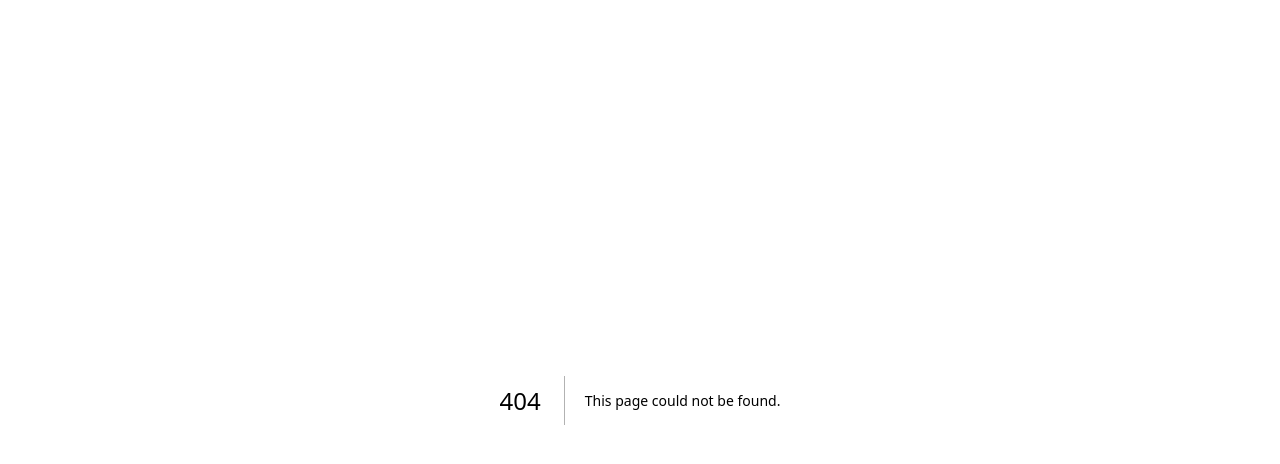
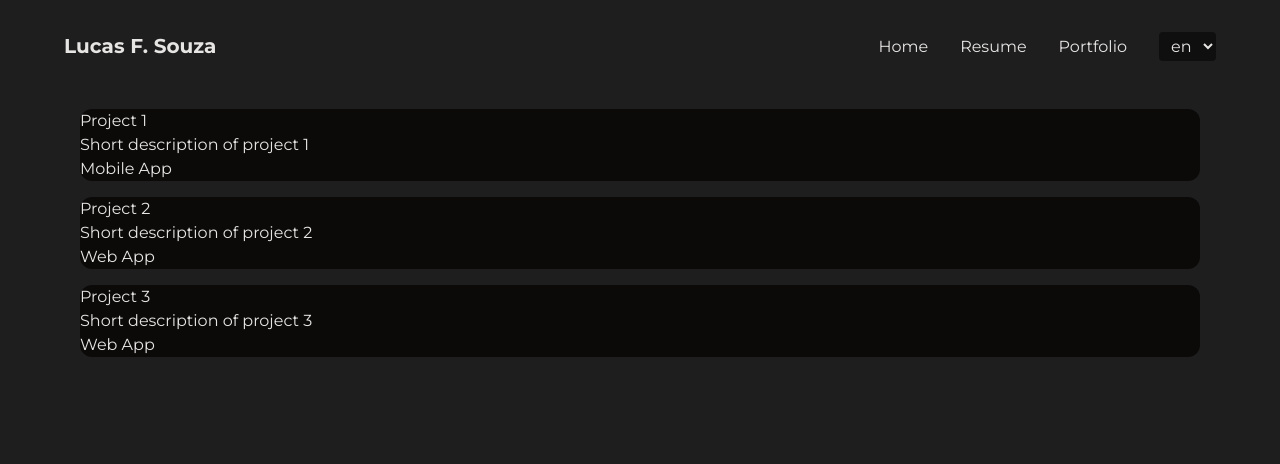
Before and after one commit to LucasFASouza/lucasfsouza, a Next.js app: page /portfolio in a window 1280 px wide. Before the commit this address had no page. Shown: the top 464 px of the page. Built offline with nearby package versions, Linux system fonts and the light colour scheme.

Commit message:
Draft portfolio page + minor changes

```diff
--- a/components/Navbar.js
+++ b/components/Navbar.js
@@ -2,9 +2,13 @@ import React from "react";
 import Link from "next/link";
 import { useRouter } from "next/router";
 import I18nSelect from "./I18nSelect";
+import { FormattedMessage, useIntl } from "react-intl";
 
 const Navbar = () => {
   const router = useRouter();
+  const intl = useIntl();
+
+  const links = intl.messages["navbar"] || [];
 
   return (
     <nav className="flex justify-between py-8">
@@ -12,16 +16,13 @@ const Navbar = () => {
         Lucas F. Souza
       </Link>
       <ul className="flex gap-8 items-center">
-        <li>
-          <Link href="/" locale={router.locale}>
-            Home
-          </Link>
-        </li>
-        <li>
-          <Link href="/resume" locale={router.locale}>
-            Resumé
-          </Link>
-        </li>
+        {links.map((link, index) => (
+          <li key={index}>
+            <Link href={link.href} locale={router.locale}>
+              <span>{link.label}</span>
+            </Link>
+          </li>
+        ))}
         <li>
           <I18nSelect />
         </li>
--- a/i18n/en.json
+++ b/i18n/en.json
@@ -1,6 +1,22 @@
 {
+  "navbar": [
+    {
+      "label": "Home",
+      "href": "/"
+    },
+    {
+      "label": "Resume",
+      "href": "/resume"
+    },
+    {
+      "label": "Portfolio",
+      "href": "/portfolio"
+    }
+  ],
+
   "page.home.head.title": "Lucas F. Souza",
   "page.home.head.meta.description": "Lucas F. Souza Portfolio",
+
   "page.home.title": "Hey, \nI'm <b>Lucas F. Souza</b>",
   "page.home.description": "I will write something here, maybe chatgpt will help me, to use a lot a buzzwords and make it seem like I actually know a couple of stuff that I only ever heard of.",
 
--- a/i18n/pt.json
+++ b/i18n/pt.json
@@ -1,4 +1,19 @@
 {
+  "navbar": [
+    {
+      "label": "Home",
+      "href": "/"
+    },
+    {
+      "label": "Currículo",
+      "href": "/resume"
+    },
+    {
+      "label": "Portfólio",
+      "href": "/portfolio"
+    }
+  ],
+
   "page.home.head.title": "Lucas F. Souza",
   "page.home.head.meta.description": "Portfólio de Lucas F. Souza",
   "page.home.title": "Olá,\nEu sou <b>Lucas F. Souza</b>",
--- /dev/null
+++ b/pages/portfolio.js
@@ -0,0 +1,65 @@
+import React, { useState, useEffect } from "react";
+import Modal from "../components/Modal"; // import your Modal component
+import { FormattedMessage, useIntl } from "react-intl";
+import Layout from "@/components/Layout";
+import { useRouter } from "next/router";
+import Head from "next/head";
+
+const Portfolio = ({ dir }) => {
+  const [selectedProject, setSelectedProject] = useState(null);
+
+  const { locales } = useRouter();
+
+  const intl = useIntl();
+  const projects = intl.messages["page.portfolio.projects"] || [];
+
+  const title = intl.formatMessage({ id: "page.home.head.title" });
+  const description = intl.formatMessage({
+    id: "page.home.head.meta.description",
+  });
+
+  const handleOpenModal = (project) => {
+    setSelectedProject(project);
+  };
+
+  const handleCloseModal = () => {
+    setSelectedProject(null);
+  };
+
+  return (
+    <>
+      <Head>
+        <title>{title}</title>
+        <meta name="description" content={description} />
+      </Head>
+
+      <main dir={dir}>
+        <Layout locales={locales}>
+          {projects.map((project, index) => (
+            <div className="bg-stone-950 rounded-xl m-4" key={index} onClick={() => handleOpenModal(project)}>
+              <h2>{project.title}</h2>
+              <p>{project["short-description"]}</p>
+              <p>{project.type}</p>
+            </div>
+          ))}
+
+          {selectedProject && (
+            <Modal onClose={handleCloseModal}>
+              <h2>{selectedProject.title}</h2>
+              <p>{selectedProject.description}</p>
+              <h3>Stack</h3>
+              <ul>
+                {selectedProject.stack.map((stack, index) => (
+                  <li key={index}>{stack}</li>
+                ))}
+              </ul>
+              <a href={selectedProject.url}>Link</a>
+            </Modal>
+          )}
+        </Layout>
+      </main>
+    </>
+  );
+};
+
+export default Portfolio;
--- a/pages/projects.js
+++ /dev/null
@@ -1,55 +0,0 @@
-import React, { useState, useEffect } from "react";
-import Modal from "../components/Modal"; // import your Modal component
-import data from "../locales/en.json"; // import your data
-
-const Portfolio = () => {
-  const [projects, setProjects] = useState([]);
-  const [selectedProject, setSelectedProject] = useState(null);
-  const [filter, setFilter] = useState("");
-
-  useEffect(() => {
-    setProjects(data["page.portfolio.projects"]);
-  }, []);
-
-  const handleOpenModal = (project) => {
-    setSelectedProject(project);
-  };
-
-  const handleCloseModal = () => {
-    setSelectedProject(null);
-  };
-
-  const handleFilterChange = (event) => {
-    setFilter(event.target.value);
-  };
-
-  const filteredProjects = projects.filter((project) =>
-    project.stack.includes(filter)
-  );
-
-  return (
-    <div>
-      <input
-        type="text"
-        value={filter}
-        onChange={handleFilterChange}
-        placeholder="Filter by stack"
-      />
-      {filteredProjects.map((project, index) => (
-        <div key={index} onClick={() => handleOpenModal(project)}>
-          <h2>{project.title}</h2>
-          <p>{project["short-description"]}</p>
-        </div>
-      ))}
-      {selectedProject && (
-        <Modal onClose={handleCloseModal}>
-          <h2>{selectedProject.title}</h2>
-          <p>{selectedProject.description}</p>
-          {/* Add more fields as needed */}
-        </Modal>
-      )}
-    </div>
-  );
-};
-
-export default Portfolio;
```
